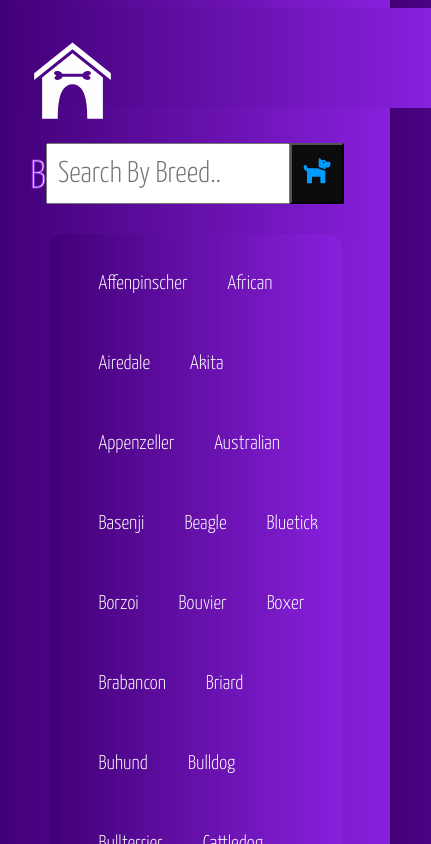
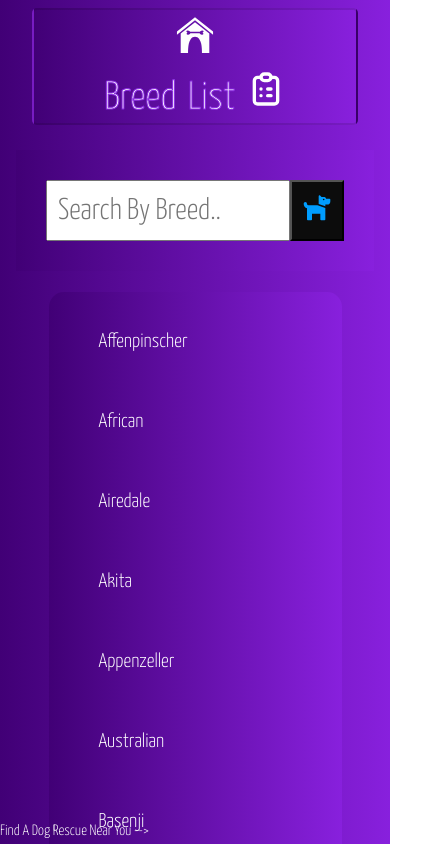
Before and after one commit to Chrisstruong/BreedBeauty, a React (Create React App) app in the folder project-two/: page /ListOfDogs in a window 390 px wide. Shown: the top 844 px of the page, 431 px wide, since content can reach past the window. Built offline with nearby package versions, Linux system fonts and the light colour scheme.

Commit message:
Adding mobile responsiveness.

```diff
--- a/project-two/src/App.js
+++ b/project-two/src/App.js
@@ -19,9 +19,8 @@ const dogArray = ["affenpinscher", "african", "airedale", "akita", "appenzeller"
 function App() {
 
   return (
-    <>
+    <div className="full">
       < Navbar />
-
       {/* <Search dogArray={dogArray} placeHolder="Search By Breed.."/>  */}
       <TestSearchBar dogArray={dogArray} placeHolder="Search By Breed.." />
       <main>
@@ -31,7 +30,13 @@ function App() {
           <Route path="/ListOfDogs/:nameDog" element={<BreedPhotos dogArray={dogArray} />} />
         </Routes>
       </main>
-    </>
+      <div className ="footer">
+         <a href="https://www.adoptapet.com/s/dog-rescues" target="_blank">Find A Dog Rescue Near You --></a>
+         <div>
+          <h6>Created by Zach Sykes & Minh Triet Truong</h6>
+         </div>
+      </div>
+    </div>
   );
 }
 export default App;
--- a/project-two/src/styles/App.css
+++ b/project-two/src/styles/App.css
@@ -20,13 +20,45 @@ main {
     border-radius: 15px;
 }
 
-@media (max-width: 375px){
+.footer {
+    display: flex;
+    justify-content: flex-start;
+}
+
+.footer{
+    position: absolute;
+    left: 0;
+    bottom: 0;
+    width: 100%;
+    height: 20px;
+    font-size: 30px;
+    text-align: center;
+    color: black;
+ }
+
+@media (max-width: 820px){
+
  body {
-    padding: 1px;
+    display: flex;
+    flex-direction: column;
  }
 
  main {
+    display: flex;
+    flex-direction: column;
     margin: 1px;
-    padding: 5px;
  }
+
+ .footer, h6 {
+    font-size: 15px;
+ }
+
+.full {
+    display: flex;
+    flex-direction: column;
+    justify-content: center;
+    align-items: center;
+    gap: 20px;
 }
+
+}
--- a/project-two/src/styles/BreedPhotos.css
+++ b/project-two/src/styles/BreedPhotos.css
@@ -51,3 +51,16 @@ h1 {
     background-color: rgb(12, 12, 12);
 
 }
+
+@media (max-width: 820px){
+
+h1 {
+    color: rgb(244, 245, 245);
+    font-size: 20px;
+    word-spacing: .1em;
+    margin: 10px;
+    font-size: 40px;
+    padding: 0;
+}
+
+    }
--- a/project-two/src/styles/DogList.css
+++ b/project-two/src/styles/DogList.css
@@ -15,6 +15,10 @@ a {
     text-decoration: none;
 }
 
+a:hover {
+    color: rgb(3, 215, 253);
+}
+
 .dog-list {
 text-decoration: none;
 display: flex;
@@ -26,3 +30,32 @@ flex-wrap: wrap;
     width: 100%;
     display: flex;
 }
+
+@media (max-width: 820px){
+    li {
+        display: flex;
+        color: white;
+        text-decoration: none;
+        font-size: 20px;
+        margin: 0;
+        padding: 0;
+    }
+
+    .dog-list {
+    text-decoration: none;
+    display: flex;
+    flex-direction: column;
+    border: 2 px solid rgb(70, 155, 28);
+    flex-wrap: wrap;
+    gap: 0;
+    margin: 0;
+    padding: 0;
+    }
+
+    .dog-list-inner {
+        width: 100%;
+        display: flex;
+    }
+
+
+    }
--- a/project-two/src/styles/RandomDog.css
+++ b/project-two/src/styles/RandomDog.css
@@ -1,4 +1,3 @@
-
 img {
     max-width: 50vw;
     max-height: 30vw;
@@ -63,3 +62,76 @@ button, #another:hover {
     color: rgb(0, 157, 255);
     background-color: rgb(12, 12, 12);
 }
+
+
+
+@media (max-width: 820px){
+
+
+img {
+    max-width: 40vw;
+    max-height: 30vw;
+    border: 2px solid black;
+    border-radius: 10px;
+}
+
+p {
+    color: rgb(244, 245, 245);
+    word-spacing: .1em;
+    margin: 10px;
+    font-size: 40px;
+    padding: 0;
+
+}
+
+.dog-container{
+    margin: 0px;
+    display: flex;
+    flex-direction: column;
+    align-items: center;
+    justify-items: center;
+    border-radius: 15px;
+    text-align: center;
+    background-color:rgba(142, 33, 232, 0.766)
+}
+
+.photo-box {
+    display: flex;
+    flex-direction: column;
+    flex-wrap: wrap;
+    justify-items: center;
+    gap: 2px;
+    margin: 0 px;
+}
+
+.breed-header {
+    display: flex;
+    justify-content: center;
+}
+
+#another {
+    padding: 10px;
+    padding-right: 20px;
+    padding-left: 20px;
+    max-width: 40vw;
+    font-family: 'Fredoka One', cursive;
+    font-size: 40px;
+    font-weight: 900px;
+    background-color: rgba(0, 0, 0, 0.572);
+    color: rgb(0, 157, 255);
+    border-radius: 4px;
+    margin: 0 auto;
+    margin-top: 10px;
+    margin-bottom: 15px;
+}
+
+button, #another:hover {
+    cursor: pointer;
+    color: rgb(0, 157, 255);
+    background-color: rgb(12, 12, 12);
+}
+
+
+
+
+    }
--- a/project-two/src/styles/navbar.css
+++ b/project-two/src/styles/navbar.css
@@ -5,6 +5,10 @@ button {
 a {
     text-decoration: none;
     color: rgb(254, 254, 254);
+}
+
+.link {
+    color: black;
 }
 .full-nav {
     width: 95%;
@@ -59,31 +63,21 @@ font-size: 25px;
     background-color: black;
 }
 
-
-@media (max-width: 800px){
-
-    .full-nav{
-    flex-direction: column;
-    }
-
-}
-
-
-@media (max-width: 375px){
+@media (max-width: 820px){
 
     button {
         margin: 2px;
         padding: 2px;
 }
 .full-nav {
-    width: 100%;
-    height: 40px;
+    width: 80%;
+    height: 40%;
     display: flex;
     flex-direction: column;
-    justify-content: space-around;
+    align-items: center;
     text-align: center;
     gap: 5px;
-    padding-bottom: 5px;
+    padding: 5px;
     border: 2px solid rgba(0, 0, 0, 0.12);
     border-radius: 5px;
     background-color: rgba(190, 44, 44, 0.315);
@@ -92,7 +86,7 @@ font-size: 25px;
     .logo {
         display: flex;
         align-items: center;
-        font-size: 5px;
+        font-size: 40px;
         color: rgb(38, 228, 228);
     }
 
```
